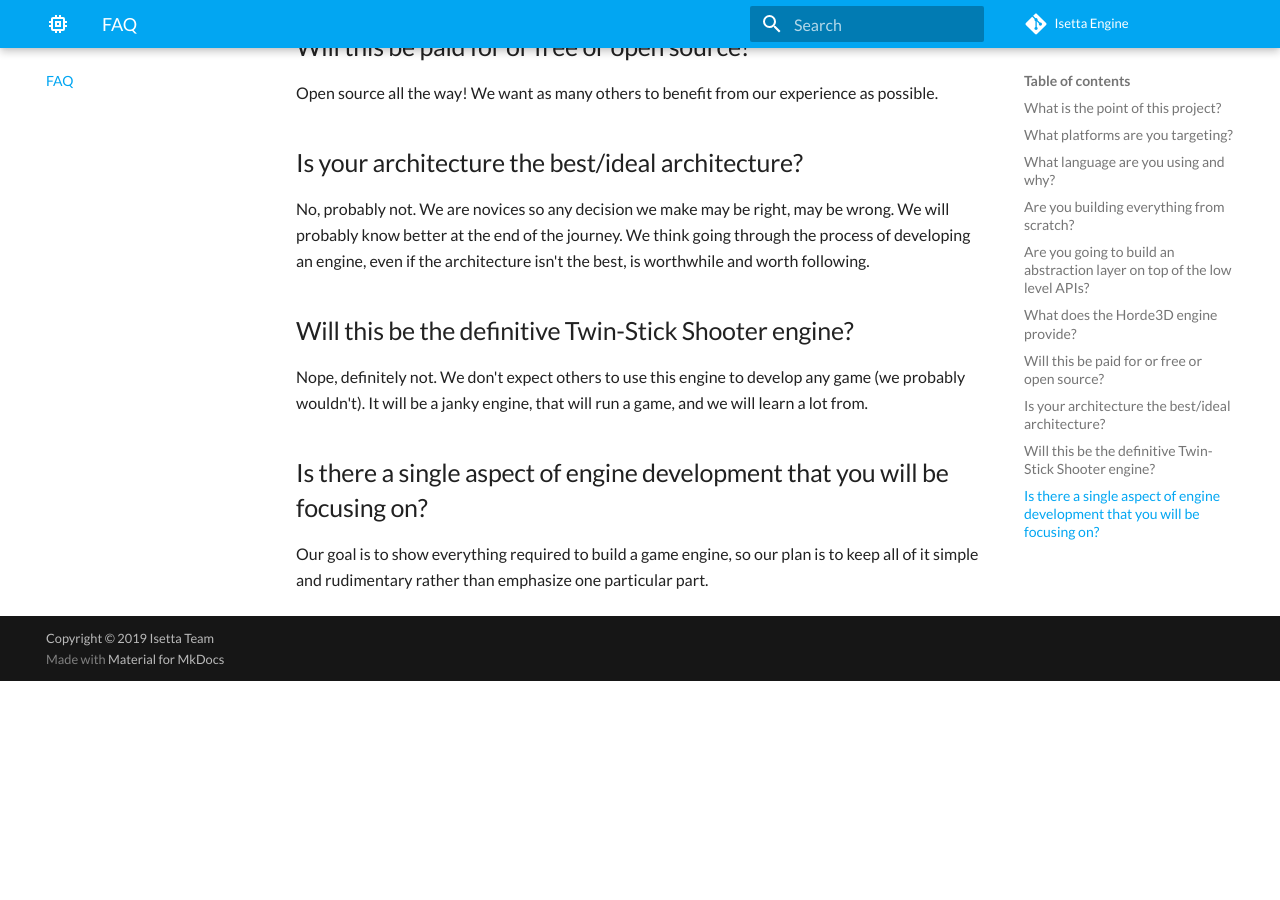
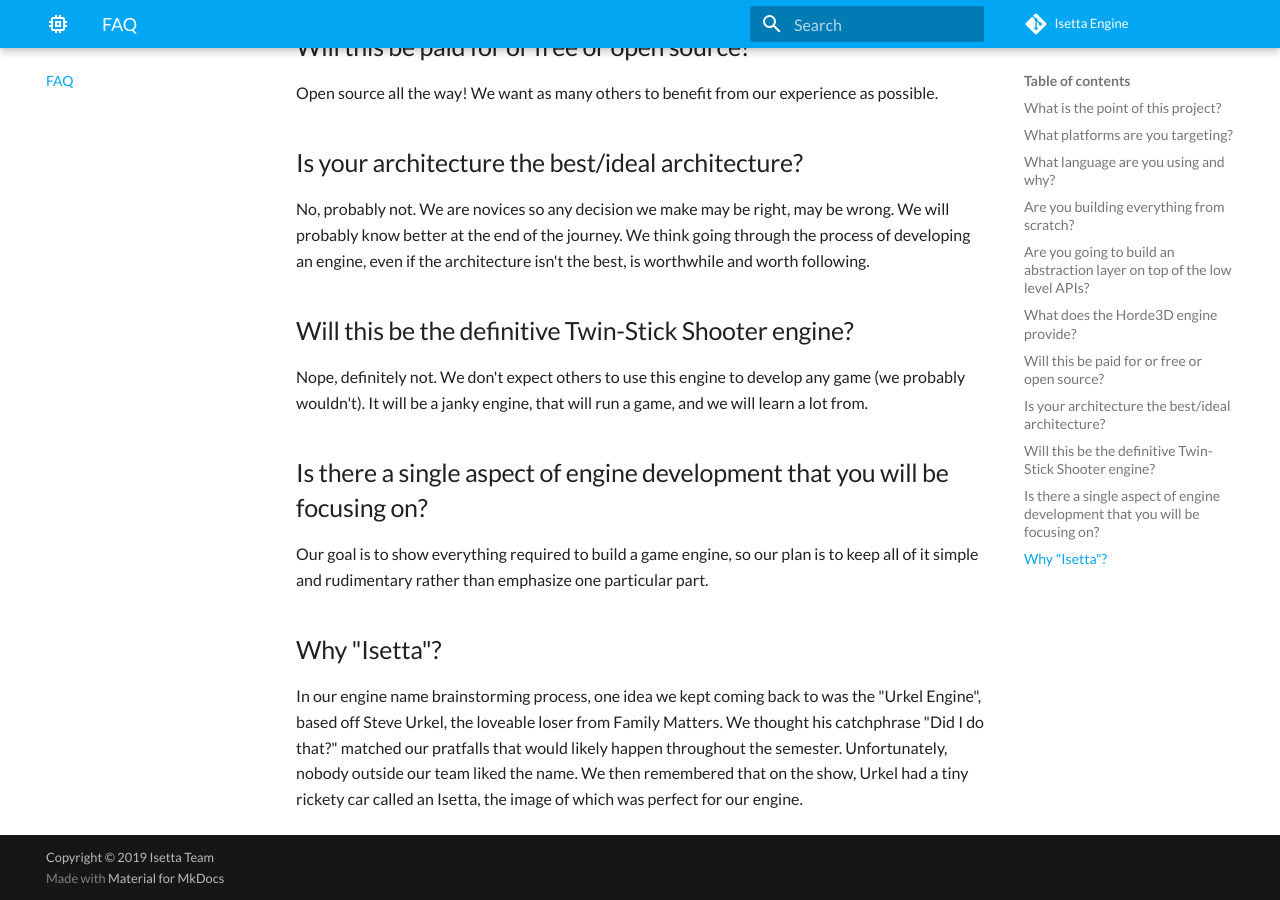
Before and after one commit to Isetta-Team/Isetta-Website-Raw, an MkDocs documentation site: the page built from docs/faq.md, in a window 1280 px wide and 900 px high, scrolled down 1127 px. Built offline with MkDocs 1.6.1 and Material for MkDocs 9.7.7, drawn with Linux system fonts in a browser that asks for light colours; comment, search, counter and statistics services are not loaded; before the commit the page ends 1808 px from its top, so only the background shows below that.

Commit message:
added name explanation

```diff
--- a/docs/faq.md
+++ b/docs/faq.md
@@ -31,3 +31,6 @@ Nope, definitely not. We don't expect others to use this engine to develop any g
 
 ## Is there a single aspect of engine development that you will be focusing on?
 Our goal is to show everything required to build a game engine, so our plan is to keep all of it simple and rudimentary rather than emphasize one particular part.
+
+## Why "Isetta"?
+In our engine name brainstorming process, one idea we kept coming back to was the "Urkel Engine", based off Steve Urkel, the loveable loser from Family Matters. We thought his catchphrase "Did I do that?" matched our pratfalls that would likely happen throughout the semester. Unfortunately, nobody outside our team liked the name. We then remembered that on the show, Urkel had a tiny rickety car called an Isetta, the image of which was perfect for our engine.
```
